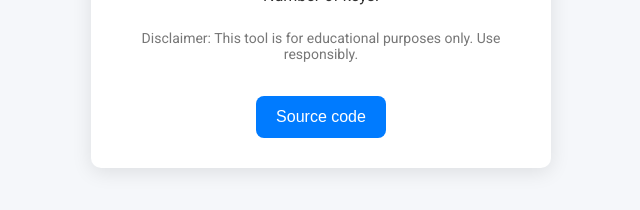
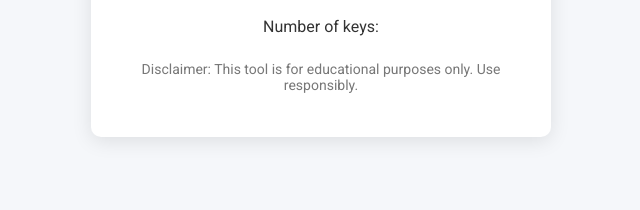
Before and after one commit to sibzairdrop/sibzkey7, a plain HTML site: page index.html in a window 1280 px wide. Shown: the part 572-782 px from the top of the page, without its empty margins (319-959 px from the left). Drawn offline with Linux system fonts and the light colour scheme.

Commit message:
Update index.html

```diff
--- a/index.html
+++ b/index.html
@@ -67,7 +67,7 @@
 
         <div class="footer">
             <p>Disclaimer: This tool is for educational purposes only. Use responsibly.</p>
-            <button id="sourceCode">Source code</button>
+            <!-- دکمه "Source code" حذف شد -->
         </div>
     </div>
 
```
